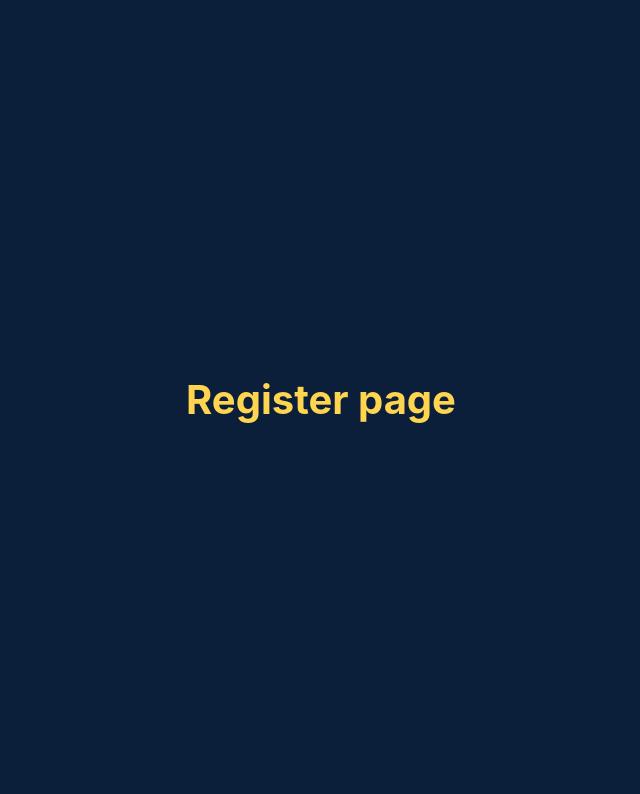
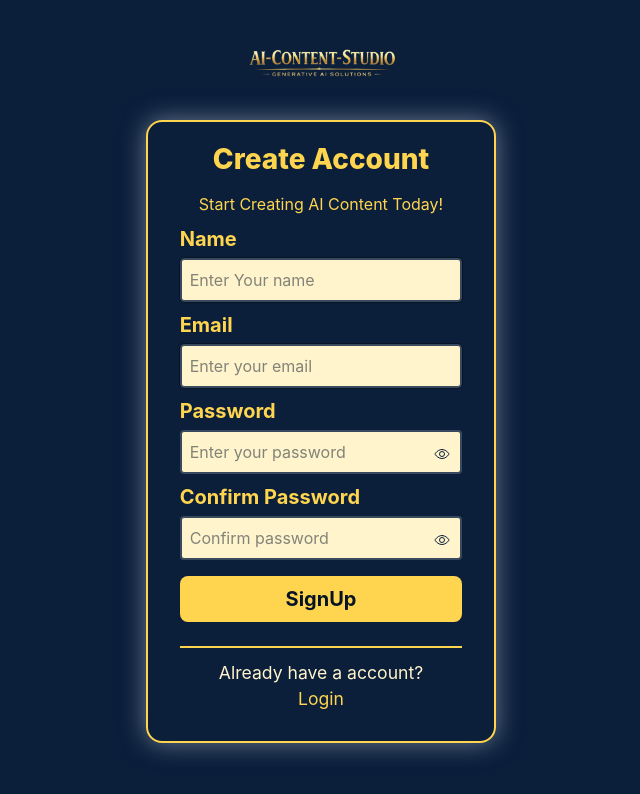
Before and after one commit to MsManish09/ai-content-studio, a React (Vite) app in the folder frontend/: page /register in a window 1280 px wide. Shown: the top 794 px of the page, without its empty margins (319-959 px from the left). Built offline with nearby package versions, Linux system fonts and the light colour scheme; no server answers.

Commit message:
registration page complete. working as intented. welcome modal and toaster added. next is to add toasters to the login page

```diff
--- a/frontend/package.json
+++ b/frontend/package.json
@@ -16,6 +16,7 @@
     "react": "^19.2.0",
     "react-dom": "^19.2.0",
     "react-hook-form": "^7.71.2",
+    "react-hot-toast": "^2.6.0",
     "react-icons": "^5.6.0",
     "react-redux": "^9.2.0",
     "react-router-dom": "^7.13.1"
--- a/frontend/src/App.jsx
+++ b/frontend/src/App.jsx
@@ -10,6 +10,7 @@
 import PublicRoutes from "./routes/PublicRoutes.jsx"
 import DashBoard from "./pages/Dashboard.jsx"
 import UserDetails from "./pages/auth/UserDetails.jsx"
+import {Toaster} from "react-hot-toast"
 
 function App() {
 
@@ -33,6 +34,14 @@
   }
 
   return (
+    <>
+
+      <Toaster
+        position="top-right"
+        toastOptions={{
+          duration:3000
+        }}
+      />
 
       <Routes>
 
@@ -63,6 +72,7 @@
 
       </Routes>
 
+    </>
 
   )
 }
--- a/frontend/src/api/authAPI.js
+++ b/frontend/src/api/authAPI.js
@@ -18,6 +18,7 @@
 export async function registerUser(data){
 
     const res = await axiosInstance.post('/auth/register', data) // data -> request body
+    console.log('auth api registerUser | respoonse: ', res)
     return res.data
 
 }
--- /dev/null
+++ b/frontend/src/components/WelcomeModel.jsx
@@ -0,0 +1,40 @@
+import { IoMdClose } from "react-icons/io";
+
+export default function WelcomeModal({user, onClose}){
+
+    return(
+
+    <div className="fixed inset-0 flex items-center justify-center bg-black/50 z-50">
+
+      <div className=" bg-(--color-primary) text-(--color-accent) p-6 rounded-2xl shadow-[0_0_25px_#6B7A90] w-[400px] relative text-center ">
+
+        <IoMdClose
+          onClick={onClose}
+          className="absolute right-3 top-3 cursor-pointer text-xl"
+        />
+
+        <h2 className="text-2xl font-bold mb-3">
+          🎉 Welcome {user?.name}!
+        </h2>
+
+        <p className="text-(--color-accent-soft)">
+          Your account has been created successfully.
+        </p>
+
+        <p className="mt-3">
+          Start generating amazing AI content 🚀
+        </p>
+
+        <button
+          onClick={onClose}
+          className=" mt-5 bg-(--color-accent) text-(--color-primary-dark) py-2 px-4 rounded-lg font-bold hover:scale-95 transition ">
+          Go to Dashboard
+        </button>
+
+      </div>
+
+    </div>
+
+  )
+
+}
--- a/frontend/src/pages/auth/Register.jsx
+++ b/frontend/src/pages/auth/Register.jsx
@@ -1,136 +1,157 @@
+import { useEffect, useState } from 'react';
+import logo from '../../utils/ai-content-studio-logo.png'
 
-import logo from '../../utils/ai-content-studio-logo.png'
-import { useForm } from "react-hook-form"
+import { IoEyeOutline } from "react-icons/io5";
+import { IoEyeOffOutline } from "react-icons/io5";
+import { IoMdAddCircle } from "react-icons/io";
+import { useNavigate } from 'react-router-dom';
+import { useForm } from 'react-hook-form';
+import { useDispatch, useSelector } from 'react-redux';
+import { registerUser } from '../../api/authAPI.js';
+import { getMeThunk } from '../../redux/authSlice.js';
+import WelcomeModal from '../../components/WelcomeModel.jsx';
+import toast from 'react-hot-toast';
+
 
 export default function Register(){
 
-    // return (
-    //     <div className="w-screen h-screen bg-(--color-primary) text-(--color-accent)">
+  const [showPassword, setShowPassword] = useState(false)
+  const [showConfirmPassword, setConfirmPassword] = useState(false)
+  const authState = useSelector((state)=> state.auth)
+  const [error, setError] = useState(authState.error)
 
-    //         {/* logo */}
-    //         <div className="w-full h-[15%] flex justify-center">
-    //         <img
-    //             src={logo}
-    //             alt="site logo"
-    //             className="h-[15vh] object-contain"
-    //         />
-    //         </div>
+  // modal state
+  const [showWelcome, setshowWelcome] = useState(false)
+  const [newUser,setNewUser] = useState(null)
 
-    //         {/* form */}
-    //         <div className="w-full h-[80vh] flex justify-center items-center">
+  const {register, handleSubmit } = useForm()
+  const navigate = useNavigate()
+  const dispatch = useDispatch()
 
-    //         <div className="p-3 border border-solid border-(--color-accent-hover) w-[350px] flex flex-col items-center gap-3 rounded-2xl shadow-[0_0_15px_#6B7A90]">
+  // reload when auht state changes
+  useEffect(()=>{
+    console.log('Auth state :', authState)
+  }, [authState])
 
-    //             {/* header */}
-    //             <h2 className="text-[1.25rem] font-bold">
-    //             Create Account
-    //             </h2>
+  // on click -> navigate to login page
+  function handleloginNav(){
+    navigate('/login')
+  }
 
-    //             {/* form */}
-    //             <form
-    //             // onSubmit={handleSubmit(onSubmit)}
-    //             id="registerForm"
-    //             className="w-full p-4"
-    //             >
 
-    //             {/* name */}
-    //             <div className="w-full flex flex-col mb-2 gap-1">
-    //                 <label htmlFor="registerFormName">
-    //                 Full Name:
-    //                 </label>
+  async function onSubmit(data){
+    console.log('registration form submitted | data', data)
 
-    //                 <input
-    //                 type="text"
-    //                 id="registerFormName"
-    //                 required
-    //                 className="bg-(--color-bg-tertiary) rounded-[5px] p-1 text-(--color-primary-dark) border-2 border-solid border-(--color-primary-light) focus:border-(--color-accent-hover) outline-none"
-    //                 // {...register("name")}
-    //                 />
-    //             </div>
+    if(data.password !== data.confirmPassword){
+      setError('Passwords do not match')
+      return
+    }
 
-    //             {/* email */}
-    //             <div className="w-full flex flex-col mb-2 gap-1">
-    //                 <label htmlFor="registerFormEmail">
-    //                 Email:
-    //                 </label>
+    setError(null)
 
-    //                 <input
-    //                 type="email"
-    //                 id="registerFormEmail"
-    //                 required
-    //                 className="bg-(--color-bg-tertiary) rounded-[5px] p-1 text-(--color-primary-dark) border-2 border-solid border-(--color-primary-light) focus:border-(--color-accent-hover) outline-none"
-    //                 // {...register("email")}
-    //                 />
-    //             </div>
+    // call registration api layer
+    try {
+      const res = await registerUser(data)
+      console.log('Registration API RESPONSE: ',res)
+      toast.success("Registration successful  🎉")
+      setNewUser(res.user)
+      setshowWelcome(true)
 
-    //             {/* password */}
-    //             <div className="w-full flex flex-col mb-2 gap-1">
-    //                 <label htmlFor="registerFormPassword">
-    //                 Password:
-    //                 </label>
+    } catch (error) {
+      const message = error.response?.data?.message || 'Registration failed'
+      console.log('Error: ',error)
+      setError(message )
+      toast.error(message)
+    }
 
-    //                 <input
-    //                 type="password"
-    //                 id="registerFormPassword"
-    //                 required
-    //                 className="bg-(--color-bg-tertiary) rounded-[5px] p-1 text-(--color-primary-dark) border-2 border-solid border-(--color-primary-light) focus:border-(--color-accent-hover) outline-none"
-    //                 // {...register("password")}
-    //                 />
-    //             </div>
+  }
 
-    //             {/* confirm password */}
-    //             <div className="w-full flex flex-col mb-2 gap-1">
-    //                 <label htmlFor="registerFormConfirmPassword">
-    //                 Confirm Password:
-    //                 </label>
+  return(
+    <div className=' flex flex-col items-center bg-(--color-primary) w-[100vw] h-[100vh] ' >
+      {/* logo */}
+      <div className=' w-[200px] h-[15vh] ' >
+        <img src={logo} alt="site logo" />
+      </div>
 
-    //                 <input
-    //                 type="password"
-    //                 id="registerFormConfirmPassword"
-    //                 required
-    //                 className="bg-(--color-bg-tertiary) rounded-[5px] p-1 text-(--color-primary-dark) border-2 border-solid border-(--color-primary-light) focus:border-(--color-accent-hover) outline-none"
-    //                 // {...register("confirmPassword")}
-    //                 />
-    //             </div>
+      {/* form section */}
+      <div className=" flex flex-col gap-2 p-4 rounded-2xl items-center border-2 border-solid border-(--color-accent) text-(--color-accent) w-[350px] shadow-[0_0_25px_#6B7A90] " >
+        {/* header */}
+        <div className=' text-center' >
+          <h2 className=' text-[1.75rem] font-extrabold mb-3  ' >Create Account</h2>
+          <p>Start Creating AI Content Today!</p>
+        </div>
 
-    //             {/* error */}
-    //             {error && (
-    //                 <div className="text-red-500 text-sm mb-2 text-center">
-    //                 {error}
-    //                 </div>
-    //             )}
+        {/* main -> form */}
+        <form onSubmit={handleSubmit(onSubmit)} className=' w-[90%] ' >
 
-    //             {/* register button */}
-    //             <button
-    //                 type="submit"
-    //                 disabled={loading}
-    //                 className="w-full m-auto bg-(--color-accent) hover:bg-(--color-accent-hover) p-2 text-(--color-primary-dark) font-bold rounded-[10px] hover:scale-95 mt-2"
-    //             >
-    //                 {loading ? "Creating account..." : "Register"}
-    //             </button>
+            {/* name */}
+          <div className=' flex flex-col gap-1  mb-2' >
+            <label htmlFor="userName" className=' text-[1.25rem] font-bold ' >Name</label>
+            <input {...register("name")} type="text" id="userName" required placeholder='Enter Your name' className=' p-2  bg-(--color-accent-soft) rounded text-(--color-primary-dark) border-2 border-solid border-(--color-text-secondary)  focus:border-(--color-accent-hover) outline focus:scale-105 ' />
+          </div>
 
-    //             </form>
+          {/* email */}
+          <div className=' flex flex-col gap-1 mb-2 ' >
+            <label htmlFor="userEmail" className=' text-[1.25rem] font-bold ' >Email</label>
+            <input {...register("email")} type="email" id="userEmail" required placeholder='Enter your email' className=' p-2  bg-(--color-accent-soft) rounded text-(--color-primary-dark) border-2 border-solid border-(--color-text-secondary)  focus:border-(--color-accent-hover) outline focus:scale-105 ' />
+          </div>
 
-    //             {/* footer */}
-    //             <div className="border-t border-solid border-(--color-accent) w-full p-4 flex justify-center">
+          {/* password */}
+          <div className=' flex flex-col gap-1 mb-2 ' >
+            <label htmlFor="userPass" className=' text-[1.25rem] font-bold ' >Password</label>
+            <div className=' relative ' >
+              <input type={showPassword ? "text" : "password" } id="userPass" required placeholder='Enter your password'
 
-    //             <p className="text-(--color-accent-soft)">
-    //                 Already have an account?{" "}
-    //                 <span className="text-(--color-accent) hover:text-(--color-accent-hover) hover:cursor-pointer">
-    //                 Login
-    //                 </span>
-    //             </p>
+              className=' w-full p-2  bg-(--color-accent-soft) rounded text-(--color-primary-dark) border-2 border-solid border-(--color-text-secondary)  focus:border-(--color-accent-hover) outline focus:scale-105 outline-none ' {...register("password")}  />
 
-    //             </div>
+              <span onClick={()=>setShowPassword(!showPassword)}  className=' absolute right-3 top-4 text-(--color-text-primary) ' >{showPassword ? <IoEyeOffOutline /> : <IoEyeOutline />}</span>
 
-    //         </div>
-    //         </div>
+            </div>
+          </div>
 
-    //     </div>
-    // )
-    return(
-        <div className=" w-screen h-screen bg-(--color-primary) text-(--color-accent) flex justify-center items-center " >
-            <h1 className=' font-bold text-[2.5rem] ' >Register page</h1>
+          {/* confirm password */}
+          <div className=' flex flex-col gap-1 mb-2 ' >
+            <label htmlFor="confirmPassword" className=' text-[1.25rem] font-bold ' >Confirm Password</label>
+            <div className=' relative ' >
+              <input {...register("confirmPassword")} type={showConfirmPassword ? "text" : "password"} id="confirmPassword" required placeholder='Confirm password'
+
+              className=' w-full p-2  bg-(--color-accent-soft) rounded text-(--color-primary-dark) border-2 border-solid border-(--color-text-secondary)  focus:border-(--color-accent-hover) outline focus:scale-105 outline-none ' />
+
+              <span onClick={()=>setConfirmPassword(!showConfirmPassword)}  className=' absolute right-3 top-4 text-(--color-text-primary) ' >{showConfirmPassword ? <IoEyeOffOutline /> : <IoEyeOutline />}</span>
+
+            </div>
+          </div>
+
+          {error && (
+              <div className="text-red-500 text-sm text-center">
+                {error}
+              </div>
+          )}
+
+          {/* sing up btn */}
+          <button type='submit'  className=" w-full bg-(--color-accent) hover:bg-(--color-accent-hover) p-2 mt-2 mb-4 text-(--color-primary-dark) font-bold rounded-lg transition duration-200 hover:scale-95 text-[1.25rem] ">SignUp </button>
+
+        </form>
+
+        {/* footer */}
+        <div className=' border-t-2 border-solid border-(--color-accent) text-(--color-accent-soft) w-[90%] text-center p-3 ' >
+          <h2 className=' text-[1.1rem] ' >Already have a account? <span className=' text-(--color-accent) hover:text-(--color-text-secondary) hover:bg-(--color-accent-hover) pl-2 pr-2 pt-1 pb-1 hover:cursor-pointer hover:font-bold' onClick={()=>{handleloginNav()}}  >Login</span> </h2>
         </div>
-    )
+      </div>
+
+      {/* welcome modal */}
+      {showWelcome && (
+        <WelcomeModal
+          user={newUser}
+          onClose={async ()=>{
+            setshowWelcome(false)
+
+            // if registration successful -> autologin
+            await dispatch(getMeThunk()).unwrap()
+          }}
+        />
+      )}
+    </div>
+  )
+
 }
--- /dev/null
+++ b/frontend/src/pages/auth/reg.jsx
@@ -0,0 +1,305 @@
+
+import { useForm } from "react-hook-form"
+import logo from '../../utils/ai-content-studio-logo.png'
+import { Link, useNavigate } from "react-router-dom";
+import { useState } from "react";
+
+export default function reg(){
+
+  const {register, handleSubmit, watch}  = useForm()
+  const navigate = useNavigate()
+
+  const [error, setError] = useState(null)
+  const [showPassword, setShowPassword] = useState(false)
+  const [showConfirm, setShowConfirm] = useState(false)
+
+  const password = watch("password")
+
+  function onSubmit(data){
+
+    if(data.password !== data.confirmPassword){
+      setError("Passwords do not match")
+      return
+    }
+
+    setError(null)
+
+    console.log("Register data:", data)
+
+    navigate("/login")
+  }
+
+  return (
+    <div className="w-screen h-screen bg-(--color-primary) text-(--color-accent)">
+
+      {/* logo */}
+      <div className="w-full h-[15%] flex justify-center">
+        <img
+          src={logo}
+          alt="site logo"
+          className="h-[15vh] object-contain"
+        />
+      </div>
+
+      {/* container */}
+      <div className="w-full h-[80vh] flex justify-center items-center">
+
+        <div className="p-6 border border-(--color-accent-hover)
+        w-[400px] flex flex-col items-center gap-2
+        rounded-2xl shadow-[0_0_25px_#6B7A90]
+        bg-(--color-primary)
+        transition duration-300">
+
+          {/* header */}
+          <h2 className="text-[1.5rem] font-bold">
+            Create Account
+          </h2>
+
+          <p className="text-sm text-(--color-accent-soft) mb-2">
+            Start creating AI content today
+          </p>
+
+          {/* form */}
+          <form
+            onSubmit={handleSubmit(onSubmit)}
+            className="w-full flex flex-col gap-3"
+          >
+
+            {/* reusable input style */}
+            {/* name */}
+            <div className="flex flex-col gap-1 group">
+
+              <label className="text-sm">
+                Name
+              </label>
+
+              <input
+                type="text"
+                required
+
+                className="
+                bg-(--color-bg-tertiary)
+                rounded-md p-2
+                text-(--color-primary-dark)
+
+                border-2 border-(--color-primary-light)
+
+                focus:border-(--color-accent)
+                focus:shadow-[0_0_8px_#FFD54F]
+
+                outline-none
+
+                transition duration-300
+                "
+
+                {...register("name")}
+              />
+
+            </div>
+
+            {/* email */}
+            <div className="flex flex-col gap-1">
+
+              <label className="text-sm">
+                Email
+              </label>
+
+              <input
+                type="email"
+                required
+
+                className="
+                bg-(--color-bg-tertiary)
+                rounded-md p-2
+                text-(--color-primary-dark)
+
+                border-2 border-(--color-primary-light)
+
+                focus:border-(--color-accent)
+                focus:shadow-[0_0_8px_#FFD54F]
+
+                outline-none
+
+                transition duration-300
+                "
+
+                {...register("email")}
+              />
+
+            </div>
+
+            {/* password */}
+            <div className="flex flex-col gap-1">
+
+              <label className="text-sm">
+                Password
+              </label>
+
+              <div className="relative">
+
+                <input
+                  type={showPassword ? "text" : "password"}
+                  required
+
+                  className="
+                  w-full
+                  bg-(--color-bg-tertiary)
+                  rounded-md p-2
+
+                  text-(--color-primary-dark)
+
+                  border-2 border-(--color-primary-light)
+
+                  focus:border-(--color-accent)
+                  focus:shadow-[0_0_8px_#FFD54F]
+
+                  outline-none
+                  transition duration-300
+                  "
+
+                  {...register("password")}
+                />
+
+                {/* toggle */}
+                <span
+
+                  onClick={()=>setShowPassword(!showPassword)}
+
+                  className="
+                  absolute right-3 top-2
+                  cursor-pointer
+                  text-(--color-primary)
+                  hover:text-(--color-accent-hover)
+                  select-none
+                  "
+
+                >
+                  {showPassword ? "🙈" : "👁️"}
+                </span>
+
+              </div>
+
+            </div>
+
+            {/* confirm password */}
+            <div className="flex flex-col gap-1">
+
+              <label className="text-sm">
+                Confirm Password
+              </label>
+
+              <div className="relative">
+
+                <input
+                  type={showConfirm ? "text" : "password"}
+                  required
+
+                  className="
+                  w-full
+                  bg-(--color-bg-tertiary)
+                  rounded-md p-2
+
+                  text-(--color-primary-dark)
+
+                  border-2 border-(--color-primary-light)
+
+                  focus:border-(--color-accent)
+                  focus:shadow-[0_0_8px_#FFD54F]
+
+                  outline-none
+                  transition duration-300
+                  "
+
+                  {...register("confirmPassword")}
+                />
+
+                <span
+
+                  onClick={()=>setShowConfirm(!showConfirm)}
+
+                  className="
+                  absolute right-3 top-2
+                  cursor-pointer
+                  text-(--color-primary)
+                  hover:text-(--color-accent-hover)
+                  select-none
+                  "
+
+                >
+                  {showConfirm ? "🙈" : "👁️"}
+                </span>
+
+              </div>
+
+            </div>
+
+            {error && (
+              <div className="text-red-500 text-sm text-center">
+                {error}
+              </div>
+            )}
+
+            {/* button */}
+            <button
+
+              type="submit"
+
+              className="
+              w-full
+
+              bg-(--color-accent)
+              hover:bg-(--color-accent-hover)
+
+              p-2 mt-2
+
+              text-(--color-primary-dark)
+              font-bold
+
+              rounded-lg
+
+              transition duration-200
+              hover:scale-95
+              hover:shadow-[0_0_10px_#FFD54F]
+              "
+
+            >
+              Create Account
+
+            </button>
+
+          </form>
+
+          {/* footer */}
+          <div className="border-t border-(--color-accent)
+          w-full p-3 flex justify-center mt-2">
+
+            <p className="text-(--color-accent-soft)">
+              Already have an account?{" "}
+
+              <Link to="/login">
+
+                <span className="
+                text-(--color-accent)
+                hover:text-(--color-accent-hover)
+                cursor-pointer
+                font-semibold
+                transition
+                ">
+
+                  Login
+
+                </span>
+
+              </Link>
+
+            </p>
+
+          </div>
+
+        </div>
+
+      </div>
+
+    </div>
+  )
+}
```
Also changed, not shown: 1 other file (tests, documents, lock files or other folders).
